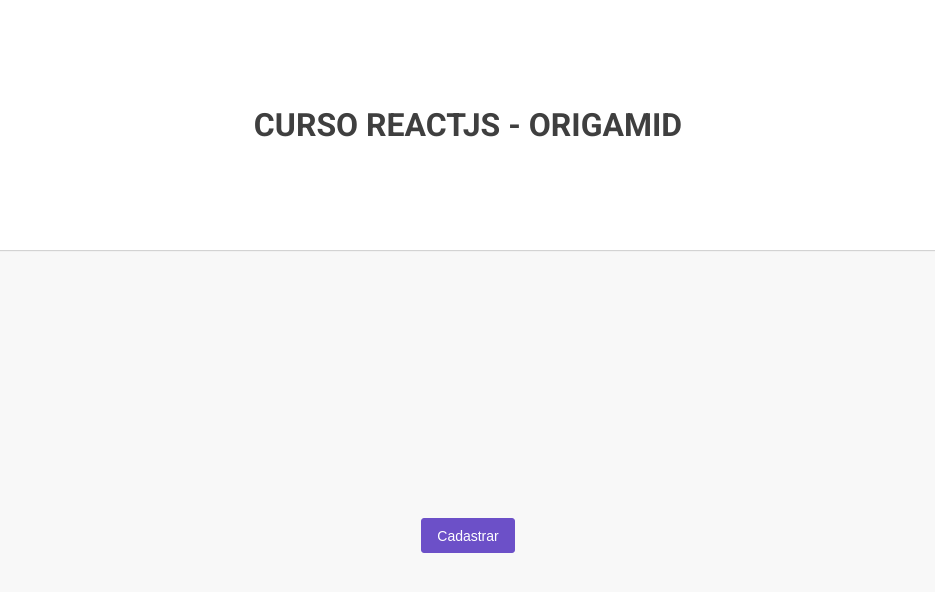
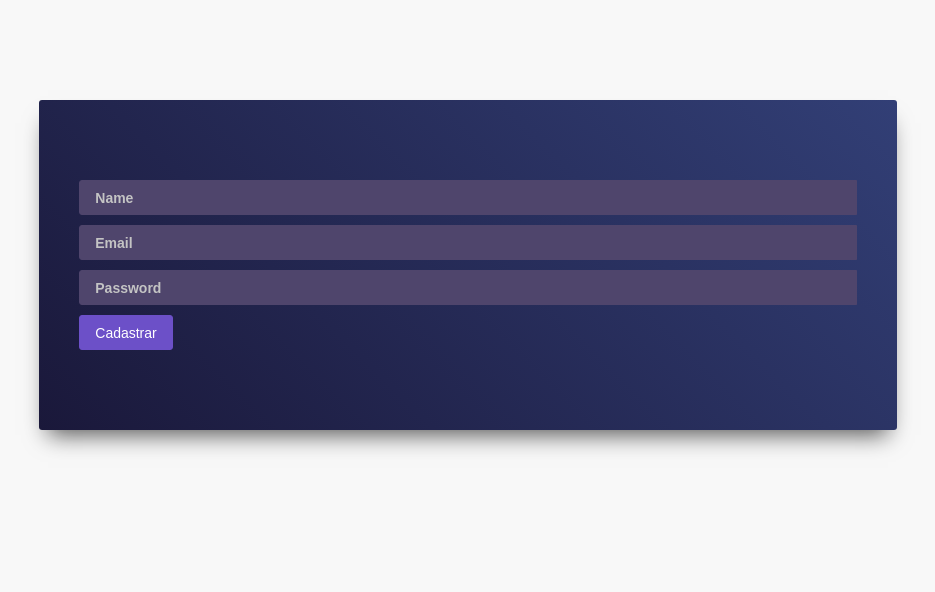
Before and after one commit to daniel-silva-dxp/react, a React (Create React App) app: page / in a window 1280 px wide. Shown: the top 592 px of the page, without its empty margins (172-1107 px from the left). Built offline with nearby package versions, Linux system fonts and the light colour scheme; no server answers.

Commit message:
feat: importando o form a página

```diff
--- a/src/pages/index.js
+++ b/src/pages/index.js
@@ -1,6 +1,5 @@
 import React, { Component } from "react";
-import Button from "../components/form/button";
-import Header from "../components/header";
+import Form from "../components/form";
 
 import "./main.css";
 
@@ -8,10 +7,9 @@
   render() {
     return (
       <React.Fragment>
-        <Header />
         <div className="container">
           <div className="content">
-            <Button>Cadastrar</Button>
+            <Form />
           </div>
         </div>
       </React.Fragment>
```
